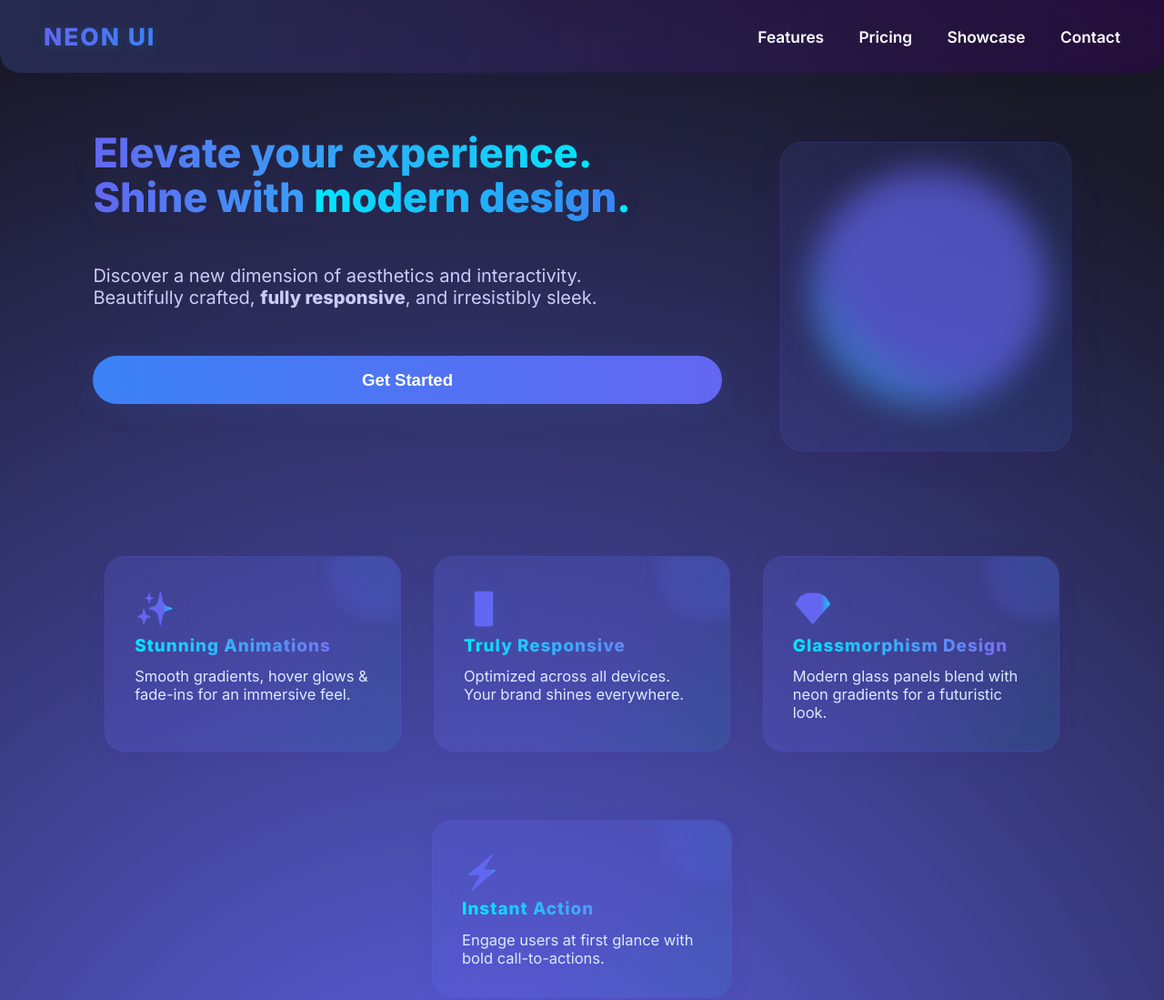
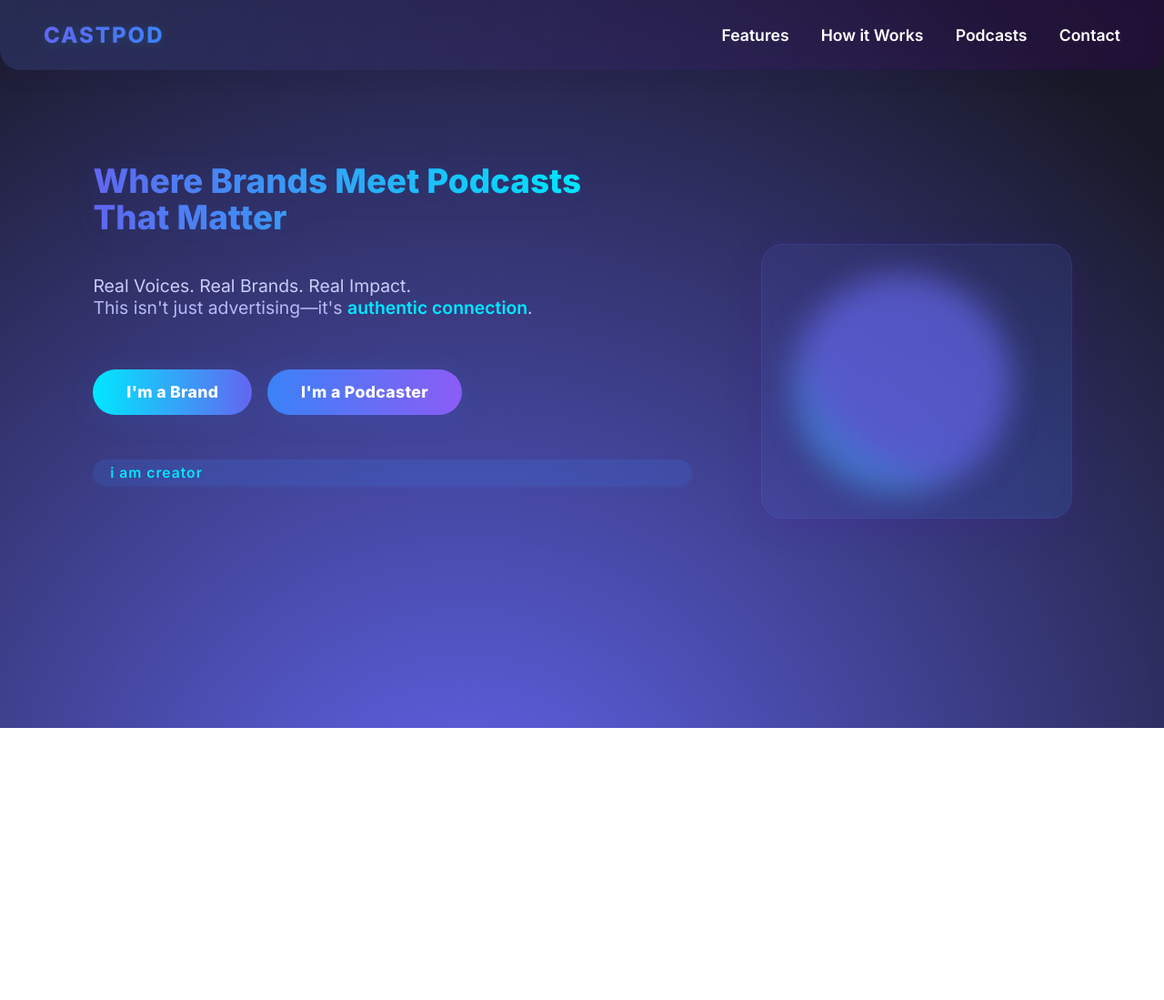
Before and after one commit to aviral-hub/CASTPOD, a plain HTML site: page index.html in a window 1280 px wide. Shown: the top 1099 px of the page at 91% size. After the commit the page ends 800 px from the top, so only its background shows below. Drawn offline with Linux system fonts and the light colour scheme.

Commit message:
Update index.html

```diff
--- a/index.html
+++ b/index.html
@@ -3,9 +3,8 @@
 <head>
   <meta charset="UTF-8">
   <meta name="viewport" content="width=device-width, initial-scale=1">
-  <title>Modern Header Section</title>
+  <title>Brands Meet Podcasts That Matter</title>
   <!-- Google Fonts: Inter -->
-  <link rel="preconnect" href="https://fonts.googleapis.com">
   <link href="https://fonts.googleapis.com/css2?family=Inter:wght@400;600;800&display=swap" rel="stylesheet">
   <style>
     :root {
@@ -15,12 +14,8 @@
       --neon: #00e8ff;
       --white: #fff;
       --bg-dark: #181826;
-      --glass: rgba(40,40,70,0.35);
       --radius: 22px;
-    }
-
-    * {
-      box-sizing: border-box;
+      --shadow: 0 4px 24px 0 rgba(30,23,69,0.14);
     }
     html, body {
       margin: 0;
@@ -30,295 +25,180 @@
       color: var(--white);
       min-height: 100vh;
     }
-
-    /* Navigation */
     nav {
       display: flex;
       justify-content: space-between;
       align-items: center;
-      background: linear-gradient(90deg,rgba(48, 56, 108, 0.60),rgba(55, 0, 90, 0.4));
+      background: linear-gradient(90deg,rgba(48,56,108,0.60),rgba(55,0,90,0.3));
       backdrop-filter: blur(10px);
       padding: 1.5rem 3rem;
       border-radius: 0 0 var(--radius) var(--radius);
-      box-shadow: 0 4px 24px 0 rgba(30,23,69,0.06);
+      box-shadow: var(--shadow);
       position: sticky;
-      top:0;
-      z-index: 2;
+      top:0; z-index:10;
       animation: fade-down 1.1s;
     }
     @keyframes fade-down {
-      from { opacity: 0; transform: translateY(-40px);}
+      from { opacity: 0; transform: translateY(-30px);}
       to { opacity: 1; transform: translateY(0);}
     }
     .logo {
       font-weight: 800;
-      font-size: 1.65rem;
+      font-size: 1.5rem;
       letter-spacing: 2px;
       background: linear-gradient(90deg, var(--primary), var(--accent));
       color: transparent;
-      background-clip: text;
-      -webkit-background-clip: text;
+      -webkit-background-clip: text; background-clip: text;
       filter: drop-shadow(0 2px 6px rgba(0,232,255,0.12));
     }
     nav ul {
-      list-style: none;
-      display: flex;
-      gap: 2.4rem;
-      margin: 0;
-      padding: 0;
+      display: flex; gap: 2.2rem;
+      list-style:none; margin:0; padding:0;
     }
     nav a {
-      color: var(--white);
-      text-decoration: none;
-      font-weight: 600;
-      font-size: 1.08rem;
-      position: relative;
-      transition: color 0.28s;
-      padding: 6px 0;
+      color: var(--white); text-decoration: none;
+      font-weight:600; font-size:1.1rem; position:relative;
+      padding: 6px 0; transition: color .25s;
     }
     nav a::after {
-      content: '';
-      position: absolute;
-      width: 0%;
-      height: 2.5px;
-      left: 0;
-      bottom: -3px;
-      background: linear-gradient(90deg, var(--accent), var(--neon));
-      transition: width 0.3s cubic-bezier(.5,.21,.25,.83);
-      border-radius: 3px;
+      content:''; position:absolute; left:0; bottom:-3px;
+      width:0; height:2.5px;
+      background:linear-gradient(90deg,var(--accent),var(--neon));
+      transition:width.3s cubic-bezier(.5,.21,.25,.83); border-radius:3px;
     }
-    nav a:hover {
-      color: var(--neon);
-    }
-    nav a:hover::after {
-      width: 100%;
+    nav a:hover { color: var(--neon);}
+    nav a:hover::after { width:100%; }
+    @media(max-width:700px){
+      nav {flex-direction:column; align-items:flex-start; gap:10px; padding:1rem 1.2rem;}
+      nav ul{gap:1.2rem;}
     }
     /* HERO */
     .hero {
-      padding: 5vw 8vw 4vw 8vw;
-      display: flex;
-      flex-wrap: wrap;
-      align-items: flex-start;
-      gap: 5vw;
-      min-height: 60vh;
+      display: flex; flex-wrap:wrap; align-items: flex-start; gap: 6vw;
+      padding: 8vw 8vw 4vw 8vw;
+      min-height:60vh;
       justify-content: space-between;
     }
     .hero-content {
-      flex: 1 1 320px;
-      display: flex;
-      flex-direction: column;
-      gap: 1.8rem;
-      z-index: 2;
-      animation: fade-in 1.3s;
+      flex: 1 1 340px;
+      display:flex;
+      flex-direction:column;
+      gap:1.7rem;
+      z-index:2;
+      animation:fade-in 1.3s;
     }
     @keyframes fade-in {
-      0% {opacity: 0; transform: translateY(35px);}
+      0% {opacity: 0; transform: translateY(40px);}
       100% {opacity: 1; transform: translateY(0);}
     }
     .hero-title {
-      font-size: 2.8rem;
-      font-weight: 800;
-      background: linear-gradient(90deg, var(--primary), var(--neon) 80%);
-      color: transparent;
-      background-clip: text;
-      -webkit-background-clip: text;
-      line-height: 1.1;
-      margin-bottom: 1.2rem;
-      filter: drop-shadow(0 2px 16px rgba(99,102,241,0.05));
+      font-size:2.3rem;
+      font-weight:800;
+      background:linear-gradient(90deg,var(--primary),var(--neon) 80%);
+      color:transparent;
+      -webkit-background-clip:text;background-clip:text;
+      line-height:1.08;
+      margin-bottom:1rem;
+      filter:drop-shadow(0 2px 16px rgba(99,102,241,0.1));
+      text-shadow:0 1px 24px rgba(59,130,246,0.07);
     }
-    .hero-message {
-      font-size: 1.25rem;
-      color: #c9ccf8;
-      font-weight: 400;
+    .hero-subtitle {
+      font-size:1.21rem;
+      color:#c9ccf8;
+      font-weight:400;
+      margin-bottom: 0.3rem;
     }
-    .cta-btn {
-      margin-top: 1.5rem;
-      padding: 0.82em 2.2em;
-      font-size: 1.16rem;
+    .cta-row{
+      display:flex; gap:1.05rem; margin-top:1.5rem;
+      flex-wrap:wrap;
+    }
+    .cta-btn{
+      display: inline-block;
+      font-size: 1.10rem;
       font-weight: 700;
-      border-radius: 999px;
-      border: none;
-      background: linear-gradient(90deg, var(--accent), var(--primary));
-      box-shadow: 0 4px 32px 0 rgba(59,130,246,0.12);
-      color: var(--white);
-      cursor: pointer;
-      transition: background 0.25s, transform 0.21s, box-shadow 0.22s;
-      outline: none;
+      padding:0.82em 2.1em;
+      border-radius:999px;
+      border:none;
+      background:linear-gradient(90deg,var(--neon),var(--primary));
+      color:var(--white);
+      box-shadow:0 4px 32px 0 rgba(59,130,246,0.13);
+      cursor:pointer;
+      transition:background .23s, color .15s, transform .19s, box-shadow .22s;
+      outline:none;
+      text-decoration:none;
+      letter-spacing:.02em;
+      position:relative;
+      overflow:hidden;
+    }
+    .cta-btn:nth-child(2) {
+      background:linear-gradient(90deg,var(--accent),var(--secondary));
     }
     .cta-btn:hover {
-      background: linear-gradient(93deg, var(--neon) 36%, var(--secondary));
-      color: #160734;
-      transform: translateY(-2px) scale(1.03);
-      box-shadow: 0 8px 28px 0 rgba(0,232,255,0.16);
+      background:linear-gradient(95deg,var(--neon),var(--secondary));
+      color:#180f3a;
+      transform:translateY(-2px) scale(1.03);
+      box-shadow: 0 8px 28px 0 rgba(0,232,255,0.15);
     }
-    /* HERO DECORATION */
+    .creator-tag{
+      display:inline-block;
+      margin-top:1.4rem;
+      color:var(--neon);
+      background:rgba(59,130,246,.17);
+      border-radius:999px;
+      padding:0.3em 1.2em 0.3em 1.2em;
+      font-size:.98rem;
+      font-weight:600;
+      letter-spacing:1px;
+      box-shadow:0 2px 6px 0 rgba(59,130,246,0.10);
+      backdrop-filter: blur(7px);
+    }
     .hero-visual {
-      flex: 0 1 320px;
-      align-self: center;
-      position: relative;
-      z-index: 1;
-      min-width: 320px;
-      min-height: 340px;
-      display: flex;
-      align-items: center;
-      justify-content: center;
+      flex:0 1 340px;
+      align-self:center; position:relative;
+      z-index:1; min-width:300px;min-height:300px; display:flex;align-items:center;justify-content:center;
     }
     .glassmorphism {
-      position: absolute;
-      width: 100%;
-      height: 100%;
-      background: linear-gradient(120deg, rgba(99,102,241,0.12) 40%,rgba(59,130,246,0.14) 100%);
-      box-shadow: 0 8px 46px 0 rgba(85,0,180,0.10);
-      border-radius: 24px;
-      backdrop-filter: blur(18px);
-      z-index: 0;
-      pointer-events: none;
-      border: 1.5px solid rgba(99,102,241,0.16);
-      opacity: 0.88;
+      position:absolute; width:100%; height:100%;
+      background:linear-gradient(120deg,rgba(99,102,241,0.12) 40%,rgba(59,130,246,0.18) 100%);
+      box-shadow: 0 8px 46px 0 rgba(85,0,180,0.17);
+      border-radius:24px; backdrop-filter: blur(18px);
+      z-index:0; pointer-events:none;
+      border:1.5px solid rgba(99,102,241,0.18);
+      opacity:0.88;
     }
     .hero-shape {
-      width: 260px;
-      height: 260px;
-      background: radial-gradient(circle at 70% 25%, var(--primary) 60%, var(--neon) 100%);
-      filter: blur(10px) brightness(1.10);
-      border-radius: 50%;
-      position: absolute;
-      top: 30px;
-      left: 34px;
-      z-index: 1;
-      opacity: 0.6;
-      animation: glow-alt 3s ease-in-out infinite alternate;
+      width: 240px; height: 240px;
+      background:radial-gradient(circle at 70% 25%,var(--primary) 60%,var(--neon) 100%);
+      filter:blur(14px) brightness(1.13);
+      border-radius:50%;
+      position:absolute; top:32px; left:34px; z-index:1;
+      opacity:0.58;
+      animation:glow-alt 3s ease-in-out infinite alternate;
     }
-    @keyframes glow-alt {
-      from { filter: blur(16px) brightness(1.02);}
-      to { filter: blur(26px) brightness(1.18);}
+    @keyframes glow-alt{
+      from{filter:blur(14px) brightness(1.07);}
+      to{filter:blur(26px) brightness(1.17);}
     }
-
-    /* Feature Cards */
-    .features-section {
-      display: flex;
-      gap: 2.8vw;
-      padding: 2.5vw 9vw 4vw 9vw;
-      flex-wrap: wrap;
-      justify-content: center;
+    @media (max-width: 980px) {
+      .hero{flex-direction:column; padding:7vw 4vw 3vw 4vw;gap:3vw;}
+      nav{padding:1.1rem 1.2rem;}
     }
-    .feature-card {
-      flex: 1 1 270px;
-      min-width: 220px;
-      max-width: 330px;
-      background: linear-gradient(135deg, rgba(99,102,241,0.22) 58%, rgba(0,232,255,0.08) 100%);
-      box-shadow: 0 2px 24px 0 rgba(88,34,216,0.07);
-      border-radius: var(--radius);
-      padding: 2.2rem 2rem 1.7rem 2rem;
-      margin-top: 1.2rem;
-      margin-bottom: 1.2rem;
-      position: relative;
-      overflow: hidden;
-      border: 1.5px solid rgba(99,102,241,0.12);
-      transition: transform 0.20s, box-shadow 0.24s, background 0.22s;
-      cursor: pointer;
-      z-index: 1;
-      animation: fade-in 1s;
-    }
-    .feature-card::before {
-      content: '';
-      position: absolute;
-      top: -40px;
-      right: -30px;
-      width: 110px;
-      height: 110px;
-      background: radial-gradient(circle, var(--accent) 0%, var(--primary) 80%, transparent 100%);
-      opacity: 0.18;
-      z-index: 0;
-      border-radius: 50%;
-      filter: blur(7px);
-      transition: opacity 0.22s;
-    }
-    .feature-card:hover {
-      background: linear-gradient(135deg, rgba(99,102,241,0.29) 38%, rgba(0,232,255,0.18) 120%);
-      transform: translateY(-8px) scale(1.02);
-      box-shadow: 0 10px 32px 0 rgba(59,130,246,0.13);
-    }
-    .feature-title {
-      font-size: 1.18rem;
-      font-weight: 700;
-      margin-bottom: 0.8rem;
-      background: linear-gradient(90deg, var(--neon), var(--secondary));
-      background-clip: text;
-      -webkit-background-clip: text;
-      color: transparent;
-      letter-spacing: 1px;
-      position: relative;
-      z-index: 1;
-    }
-    .feature-desc {
-      color: #dbeafe;
-      font-size: 1.03rem;
-      margin-bottom: 0.3rem;
-      font-weight: 400;
-      z-index: 1;
-      position: relative;
-      text-shadow: 0 2px 6px rgba(90,130,246,0.08);
-    }
-    .feature-icon {
-      font-size: 2.2rem;
-      filter: drop-shadow(0 5px 16px rgba(59,130,246,0.12));
-      margin-bottom: 0.45rem;
-      background: linear-gradient(90deg, var(--primary) 70%, var(--neon));
-      -webkit-background-clip: text;
-      color: transparent;
-      display: inline-block;
-    }
-
-    /* Responsive Design */
-    @media (max-width: 980px) {
-      .hero {
-        flex-direction: column;
-        padding: 6vw 4vw 4vw 4vw;
-        gap: 3vw;
-      }
-      .features-section {
-        flex-direction: column;
-        gap: 1.5rem;
-        padding: 1.5rem 2vw 2rem 2vw;
-      }
-      nav {
-        padding: 1.1rem 1.4rem;
-      }
-    }
-    @media (max-width: 600px) {
-      .hero-title {
-        font-size: 2.1rem;
-      }
-      .hero {
-        padding: 3vw 2vw;
-      }
-      .feature-card {
-        padding: 1.5rem 0.6rem 1rem 1rem;
-        min-width: unset;
-        max-width: unset;
-      }
-      nav ul {
-        gap: 1.2rem;
-      }
-      .hero-visual {
-        min-width: 220px;
-        min-height: 200px;
-      }
-      .glassmorphism {
-        border-radius: 16px;
-      }
+    @media (max-width:600px){
+      .hero{padding:4vw 1vw;}
+      .hero-title{font-size:1.5rem;}
+      .creator-tag{font-size:0.89rem;}
+      .hero-visual{min-width:210px;min-height:140px;}
     }
   </style>
 </head>
 <body>
   <!-- Navigation -->
   <nav>
-    <span class="logo">NEON UI</span>
+    <span class="logo">CASTPOD</span>
     <ul>
       <li><a href="#">Features</a></li>
-      <li><a href="#">Pricing</a></li>
-      <li><a href="#">Showcase</a></li>
+      <li><a href="#">How it Works</a></li>
+      <li><a href="#">Podcasts</a></li>
       <li><a href="#">Contact</a></li>
     </ul>
   </nav>
@@ -327,43 +207,22 @@
   <section class="hero">
     <div class="hero-content">
       <div class="hero-title">
-        Elevate your experience.<br>
-        Shine with <span style="background:linear-gradient(90deg,var(--neon),var(--accent));-webkit-background-clip:text;color:transparent;">modern design</span>.
+        Where Brands Meet Podcasts That&nbsp;Matter
       </div>
-      <div class="hero-message">
-        Discover a new dimension of aesthetics and interactivity.<br>
-        Beautifully crafted, <b>fully responsive</b>, and irresistibly sleek.
+      <div class="hero-subtitle">
+        Real Voices. Real Brands. Real Impact.<br>
+        <span style="color:#b6baf7;">This isn't just advertising—it's <span style="color:var(--neon);font-weight:600;">authentic connection</span>.</span>
       </div>
-      <button class="cta-btn">Get Started</button>
+      <div class="cta-row">
+        <a class="cta-btn" href="https://castpod.vercel.app/brand-inquiry" target="_blank">I'm a Brand</a>
+        <a class="cta-btn" href="https://castpod.vercel.app/podcast-submission" target="_blank">I'm a Podcaster</a>
+      </div>
+      <span class="creator-tag">i am creator</span>
     </div>
     <div class="hero-visual">
       <div class="glassmorphism"></div>
       <div class="hero-shape"></div>
-      <!-- Optionally add an SVG or neon-style illustration here for extra pop -->
-    </div>
-  </section>
-
-  <!-- Features Section -->
-  <section class="features-section">
-    <div class="feature-card">
-      <div class="feature-icon">✨</div>
-      <div class="feature-title">Stunning Animations</div>
-      <div class="feature-desc">Smooth gradients, hover glows & fade-ins for an immersive feel.</div>
-    </div>
-    <div class="feature-card">
-      <div class="feature-icon">📱</div>
-      <div class="feature-title">Truly Responsive</div>
-      <div class="feature-desc">Optimized across all devices. Your brand shines everywhere.</div>
-    </div>
-    <div class="feature-card">
-      <div class="feature-icon">💎</div>
-      <div class="feature-title">Glassmorphism Design</div>
-      <div class="feature-desc">Modern glass panels blend with neon gradients for a futuristic look.</div>
-    </div>
-    <div class="feature-card">
-      <div class="feature-icon">⚡</div>
-      <div class="feature-title">Instant Action</div>
-      <div class="feature-desc">Engage users at first glance with bold call-to-actions.</div>
+      <!-- Optionally add your own SVG/podcast-themed art here! -->
     </div>
   </section>
 </body>
```
